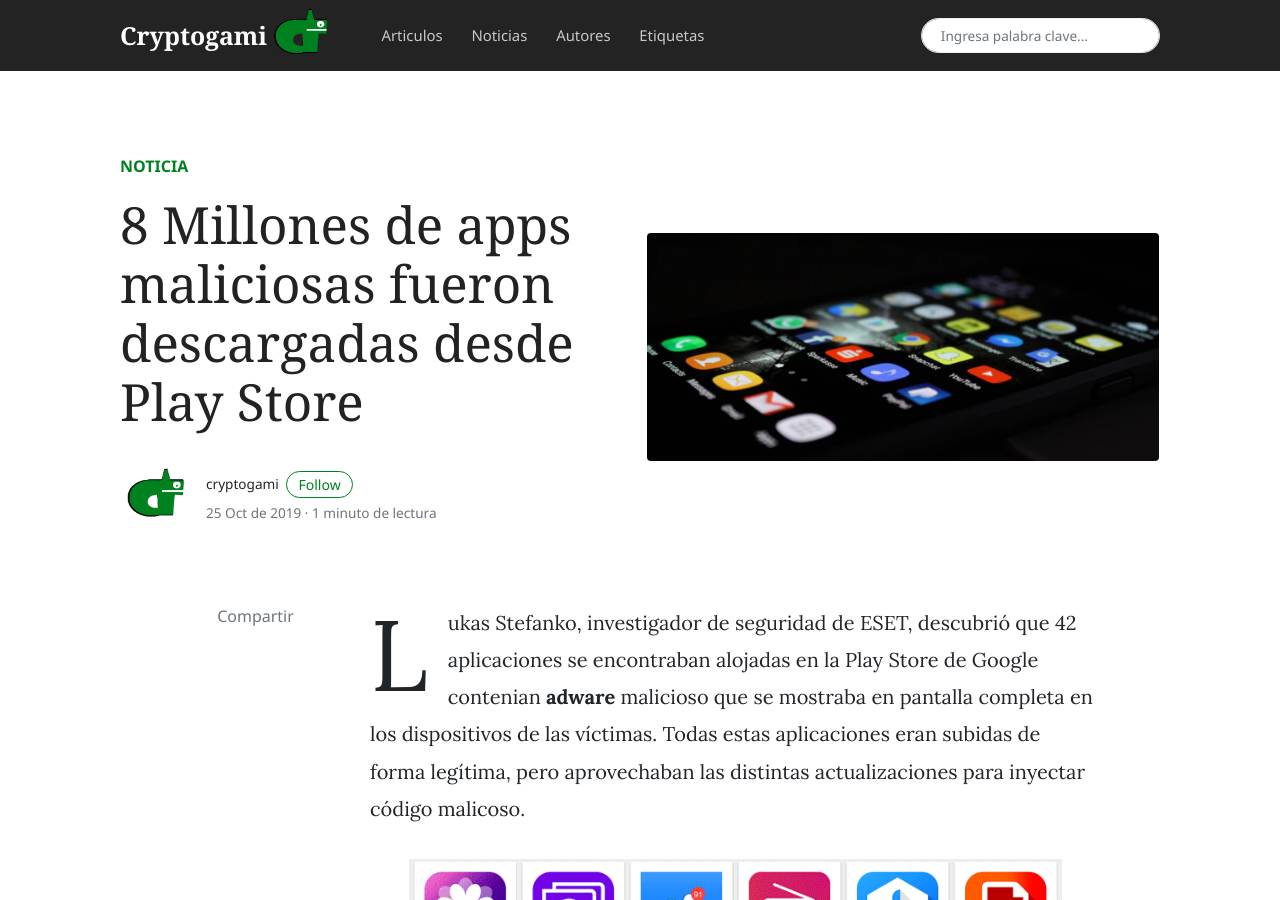
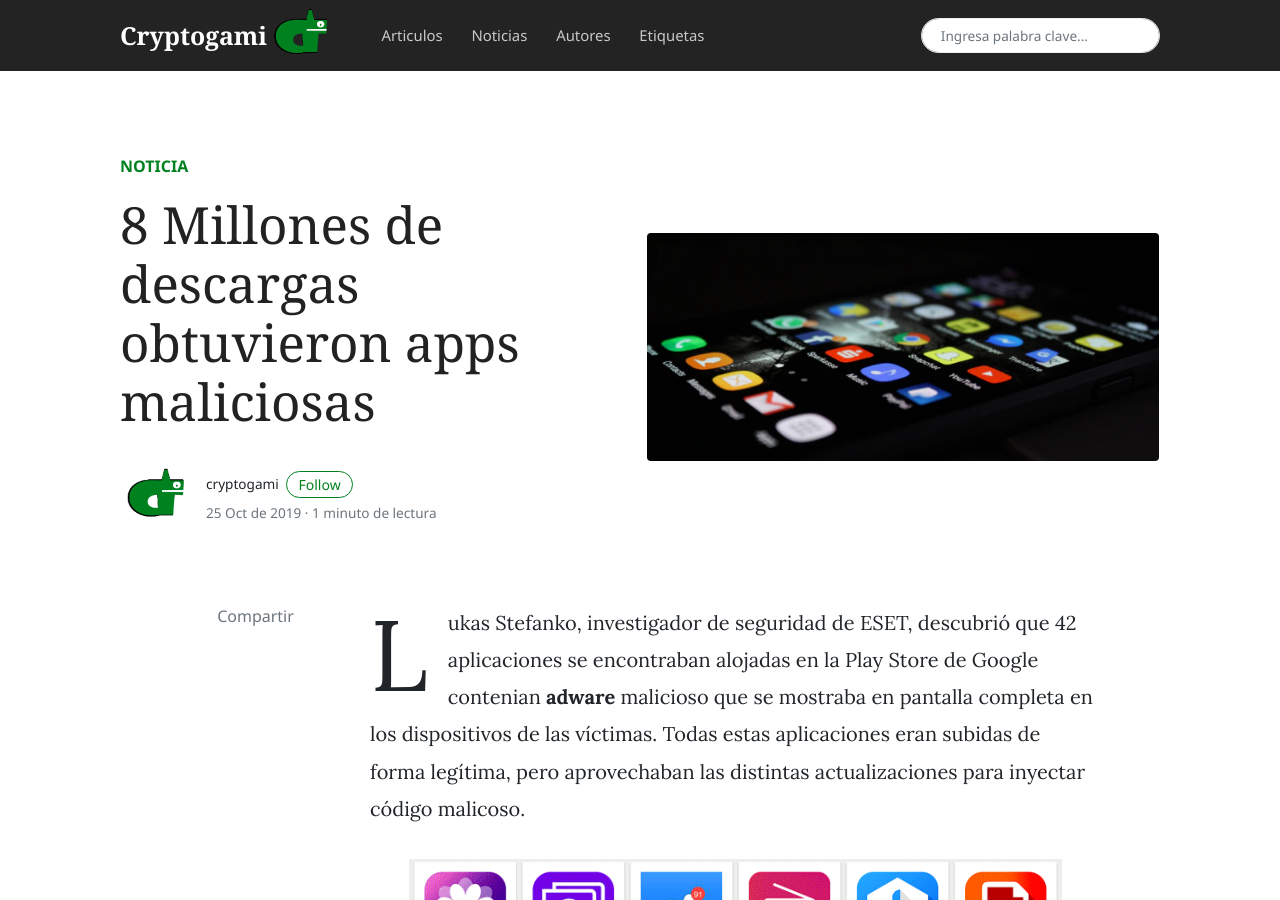
Before and after one commit to cryptogami/blog, a Jekyll site: the page built from _posts/2019-10-25-8-millones-apps.md, in a window 1280 px wide and 900 px high. Built offline with Jekyll 4.4.1, drawn with Linux system fonts in a browser that asks for light colours; nearby versions of some CDN libraries; comment, search, counter and statistics services are not loaded.

Commit message:
Update 2019-10-25-8-millones-apps.md

```diff
--- a/_posts/2019-10-25-8-millones-apps.md
+++ b/_posts/2019-10-25-8-millones-apps.md
@@ -1,6 +1,6 @@
 ---
 layout: post
-title:  "8 Millones de apps maliciosas fueron descargadas desde Play Store"
+title:  "8 Millones de descargas obtuvieron apps maliciosas"
 author: cryptogami
 categories: [ Noticia ]
 image: assets/images/noticia-android/banner_noticia.png
```
